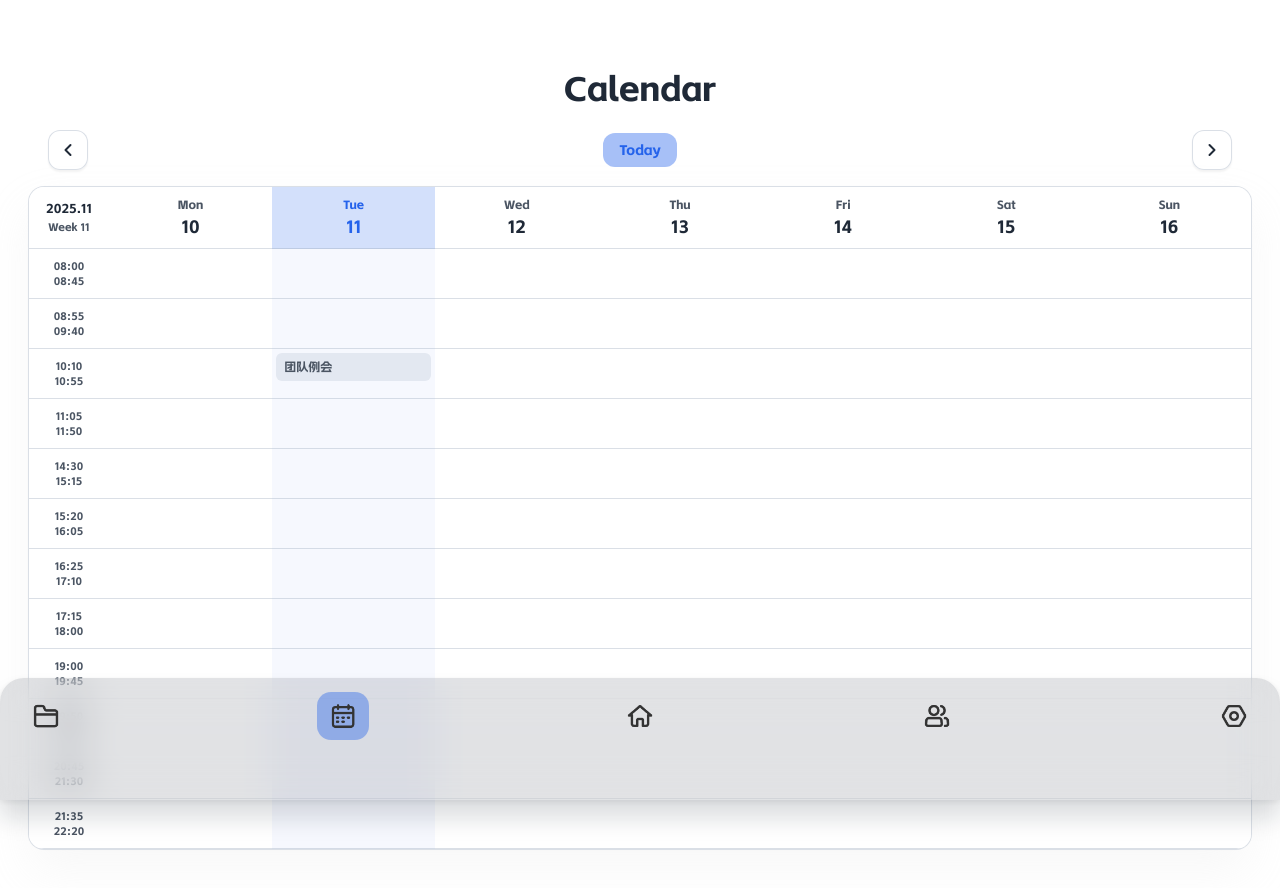
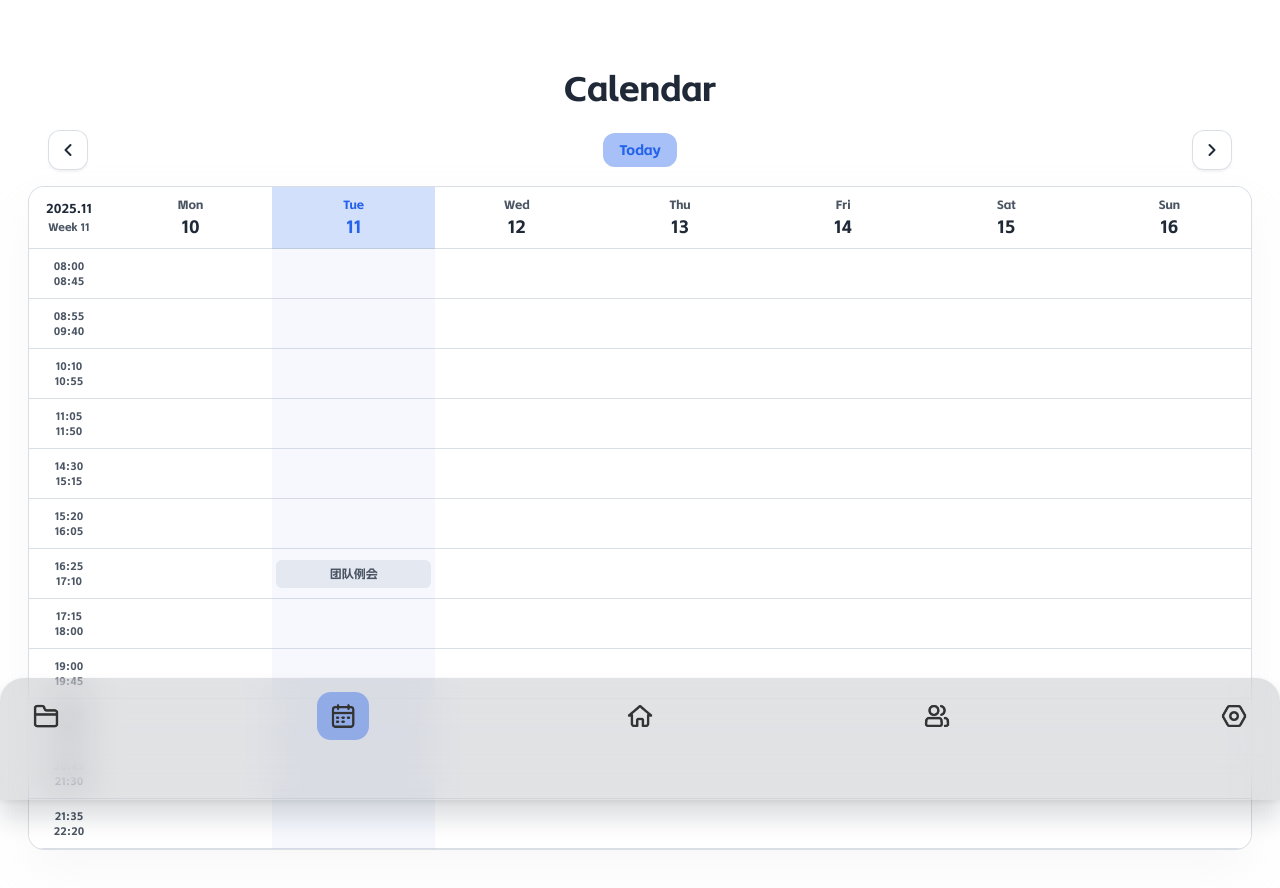
Before and after one commit to aDarkMaker/Mobile-HXKT, a Vue app: page / in a window 1280 px wide. Both pictures are taken after a click on the button "Calendar". Shown: the top 888 px of the page. Built offline with nearby package versions, Linux system fonts and the light colour scheme; the HTML template or start-up script is replaced by a standard one.

Commit message:
calendar

```diff
--- a/src/styles/components/calendar.css
+++ b/src/styles/components/calendar.css
@@ -190,6 +190,11 @@
 		min-height: 50px;
 		position: relative;
 		transition: all 0.2s ease;
+		display: flex;
+		flex-direction: column;
+		align-items: center;
+		justify-content: center;
+		gap: 4px;
 	}
 
 	.schedule-cell:hover {
@@ -219,10 +224,12 @@
 		border-radius: 6px;
 		font-size: 12px;
 		font-weight: 500;
-		margin-bottom: 4px;
 		transition: all 0.2s ease;
 		word-break: break-word;
 		line-height: 1.3;
+		text-align: center;
+		width: 100%;
+		max-width: 100%;
 	}
 
 	.schedule-event:hover {
--- a/src/ts/calendarPage.ts
+++ b/src/ts/calendarPage.ts
@@ -42,12 +42,15 @@ export function getStatusClass(attendance?: string): string {
 }
 
 export function createSampleEvents(): CalendarEvent[] {
+	const today = new Date()
+	// 设置时间为16:25
+	today.setHours(16, 25, 0, 0)
 	return [
 		{
 			id: '1',
 			title: '团队例会',
 			type: 'meeting',
-			date: new Date(),
+			date: today,
 			description: '每周例会',
 			attendance: 'pending',
 		},
```
